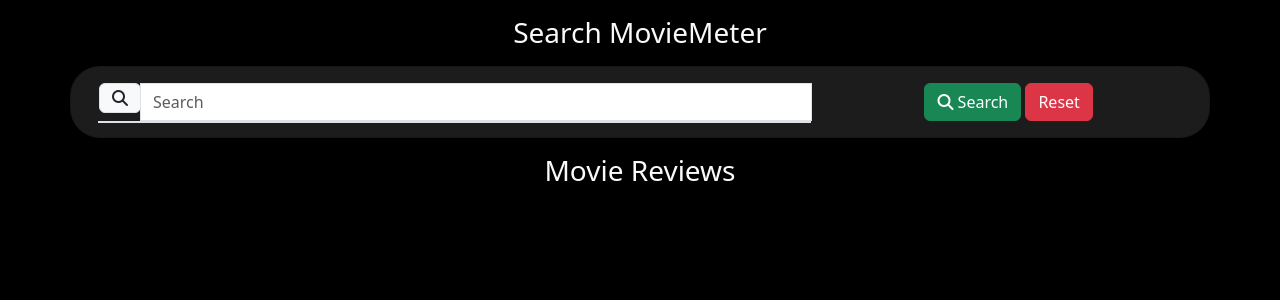
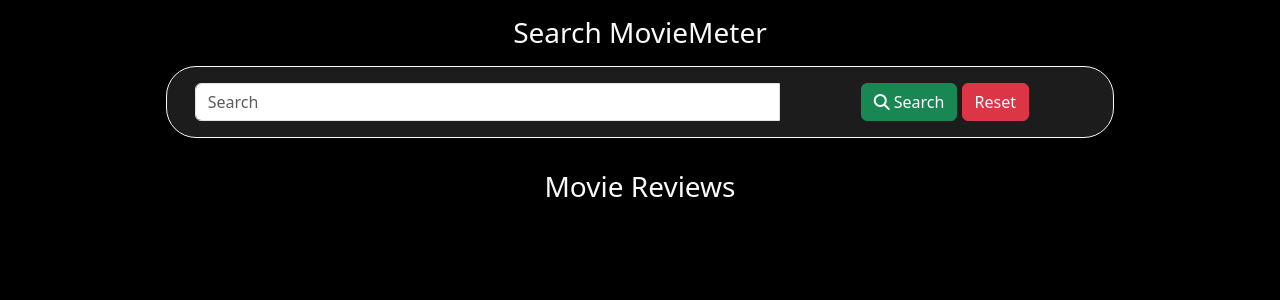
Before and after one commit to leellismith/MovieMeter, a Flask app: page /reviews in a window 1280 px wide. Shown: the part 56-356 px from the top of the page. Run offline with Flask 3, Linux system fonts and the light colour scheme; data that the repository does not hold is empty; some libraries are stand-ins or nearby versions.

Commit message:
Added styling to review cards and search bar

```diff
--- a/static/css/style.css
+++ b/static/css/style.css
@@ -26,10 +26,6 @@
     margin: 1rem 0 1rem 0;
 }
 
-.search-styling {
-    margin-bottom: 1rem;
-}
-
 .form-styling {
     display: flex;
     justify-content: center;
@@ -39,10 +35,27 @@
     color: #fafafa;
 }
 
+.card-styling {
+    border-style: solid;
+    border-color: #ffffff;
+    border-width: thin;
+    background-color: #06060696;
+    color: #fafafa;
+}
 
+.posted-by-styling {
+    position: absolute;
+    bottom: 1vh;
+}
 
-.card-style {
+.search-style {
     border-radius: 30px;
+    border-style: solid;
+    border-color: #fafafa;
+    margin: 0 auto;
+    display: block;
+    width: 85%;
+    margin-bottom: 1rem;
 }
 
 .flashes h4 {
@@ -63,7 +76,6 @@
 }
 
 .autocomplete-suggestions {
-    border: 1px solid #dee2e6;
     max-height: 200px;
     overflow-y: auto;
     position: absolute;
--- a/templates/index.html
+++ b/templates/index.html
@@ -4,7 +4,7 @@
 
     <h3 class="text-center">Search MovieMeter</h3>
 
-    <div class="row card card-body bg-dark card-style search-styling">
+    <div class="row card card-body bg-dark card-style search-style">
         <form action="{{ url_for('search') }}" method="post" class="col-12">
             <div class="row align-items-center justify-content-center text-center">
                 <div class="form-group col-12 col-md-8">
--- a/templates/manage_reviews.html
+++ b/templates/manage_reviews.html
@@ -8,7 +8,7 @@
     </div>
     <div class="row justify-content-center">
         {% for review in reviews %}
-        <div class="card mb-3 card-spacing" style="max-width: 540px;">
+        <div class="card mb-3 card-spacing card-styling" style="max-width: 540px;">
             <div class="row g-0">
                 <div class="col-md-4">
                     <img src="{{ review.image_url }}" class="img-fluid rounded-start" alt="{{ review.movie }}">
@@ -18,7 +18,7 @@
                         <h5 class="card-title">{{ review.movie }}</h5>
                         <p class="card-text">{{ review.review }}</p>
                         <p class="card-text">
-                            <small class="text-muted">
+                            <small class="">
                                 Posted by {{ review.user }} | {{ review.timestamp.strftime('%Y-%m-%d %H:%M:%S') }}
                             </small>
                         </p>
--- a/templates/reviews.html
+++ b/templates/reviews.html
@@ -4,16 +4,11 @@
 
     <h3 class="text-center">Search MovieMeter</h3>
 
-    <div class="row card card-body bg-dark card-style">
+    <div class="row card card-body bg-dark search-style">
         <form action="{{ url_for('search') }}" method="post" class="col-12">
             <div class="row align-items-center justify-content-center text-center">
                 <div class="form-group col-12 col-md-8">
                     <div class="input-group">
-                        <div class="input-group-prepend">
-                            <span class="input-group-text bg-light">
-                                <i class="fas fa-search"></i>
-                            </span>
-                        </div>
                         <input type="text" name="query" id="query" minlength="2" class="form-control" required
                             placeholder="Search" autocomplete="off">
                         <div id="autocomplete-list" class="autocomplete-suggestions"></div>
@@ -36,7 +31,7 @@
         </div>
         <div class="row justify-content-center">
             {% for review in reviews %}
-            <div class="card mb-3 card-spacing" style="max-width: 540px;">
+            <div class="card mb-3 card-spacing card-styling" style="max-width: 540px;">
                 <div class="row g-0 ">
                     <div class="col-md-4">
                         <img src="{{ review.image_url }}" class="img-fluid rounded-start" alt="{{ review.movie }}">
@@ -46,7 +41,7 @@
                             <h5 class="card-title">{{ review.movie }}</h5>
                             <p class="card-text">{{ review.review }}</p>
                             <p class="card-text">
-                                <small class="text-muted">
+                                <small class="posted-by-styling">
                                     Posted by {{ review.user }} | {{ review.timestamp.strftime('%Y-%m-%d %H:%M:%S') }}
                                 </small>
                             </p>
```
